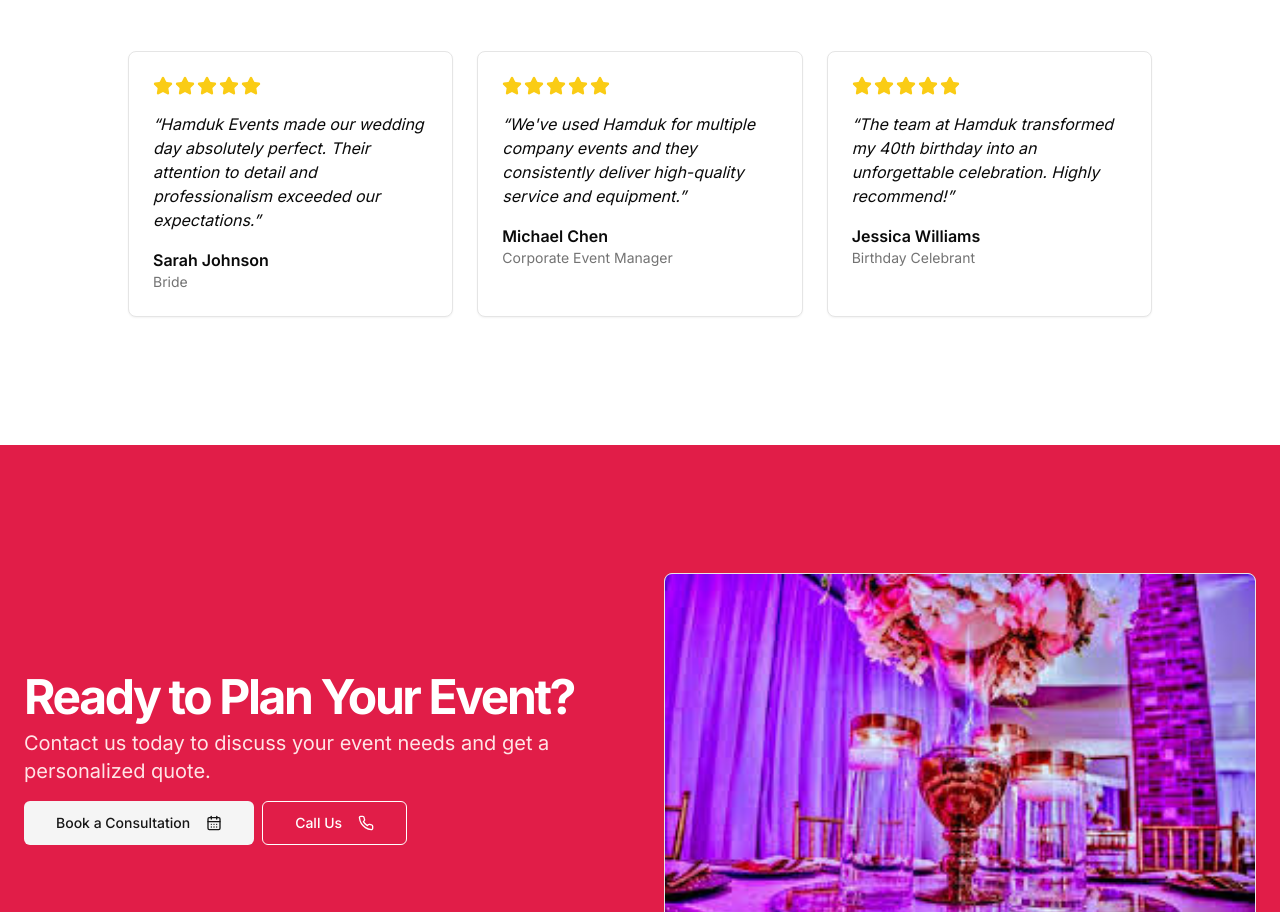
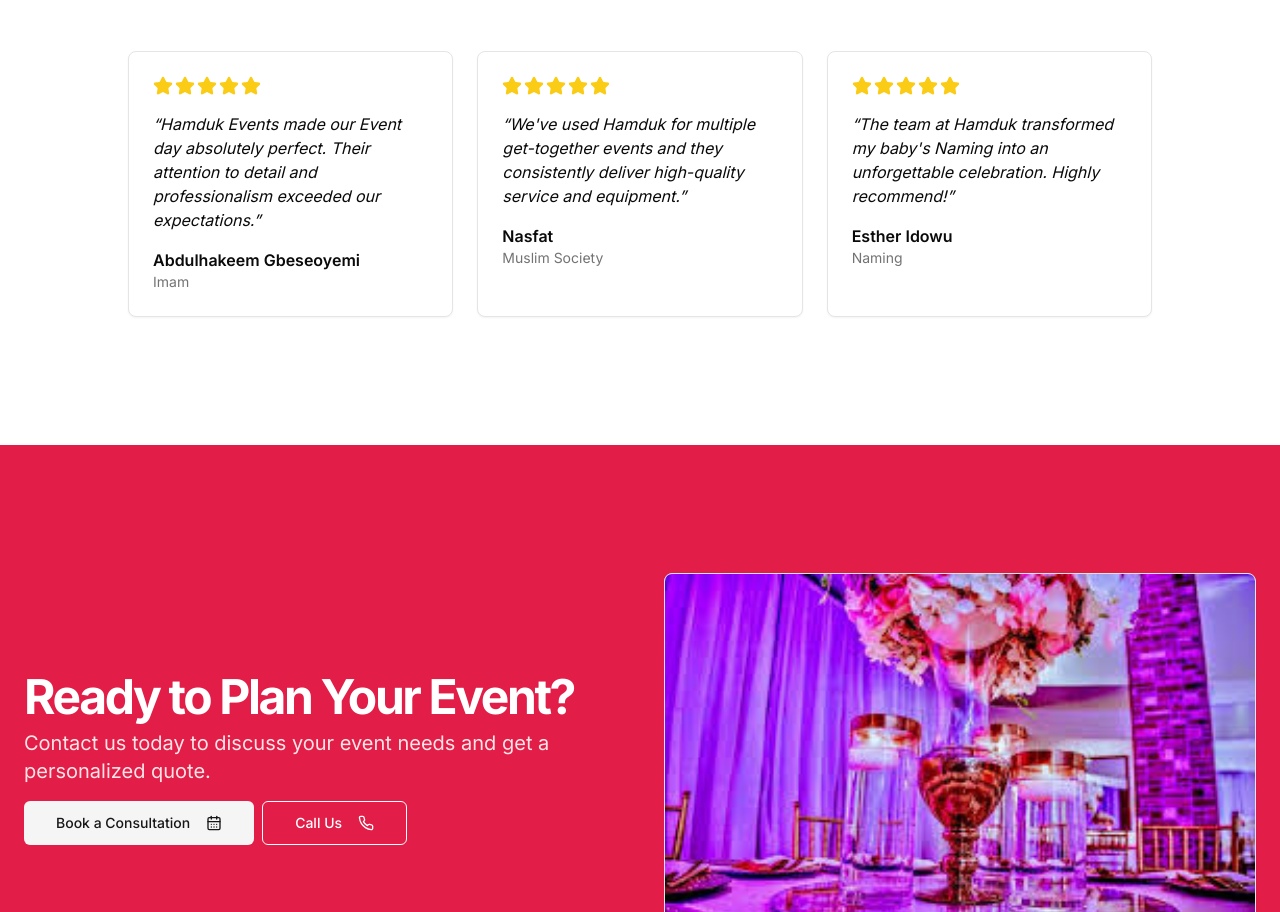
Before and after one commit to AmisuHikmot/HamdukEventsAndRentals, a Next.js app: page / in a window 1280 px wide. Shown: the part 2370-3282 px from the top of the page. Built offline with nearby package versions, Linux system fonts and the light colour scheme; no server answers.

Commit message:
Update page.tsx

```diff
--- a/app/page.tsx
+++ b/app/page.tsx
@@ -149,21 +149,21 @@ export default function Home() {
           </div>
           <div className="mx-auto grid max-w-5xl grid-cols-1 gap-6 md:grid-cols-2 lg:grid-cols-3 mt-8 md:mt-12">
             <TestimonialCard
-              name="Sarah Johnson"
-              role="Bride"
-              quote="Hamduk Events made our wedding day absolutely perfect. Their attention to detail and professionalism exceeded our expectations."
+              name="Abdulhakeem Gbeseoyemi"
+              role="Imam"
+              quote="Hamduk Events made our Event day absolutely perfect. Their attention to detail and professionalism exceeded our expectations."
               rating={5}
             />
             <TestimonialCard
-              name="Michael Chen"
-              role="Corporate Event Manager"
-              quote="We've used Hamduk for multiple company events and they consistently deliver high-quality service and equipment."
+              name="Nasfat"
+              role="Muslim Society"
+              quote="We've used Hamduk for multiple get-together events and they consistently deliver high-quality service and equipment."
               rating={5}
             />
             <TestimonialCard
-              name="Jessica Williams"
-              role="Birthday Celebrant"
-              quote="The team at Hamduk transformed my 40th birthday into an unforgettable celebration. Highly recommend!"
+              name="Esther Idowu"
+              role="Naming"
+              quote="The team at Hamduk transformed my baby's Naming into an unforgettable celebration. Highly recommend!"
               rating={5}
             />
           </div>
```
